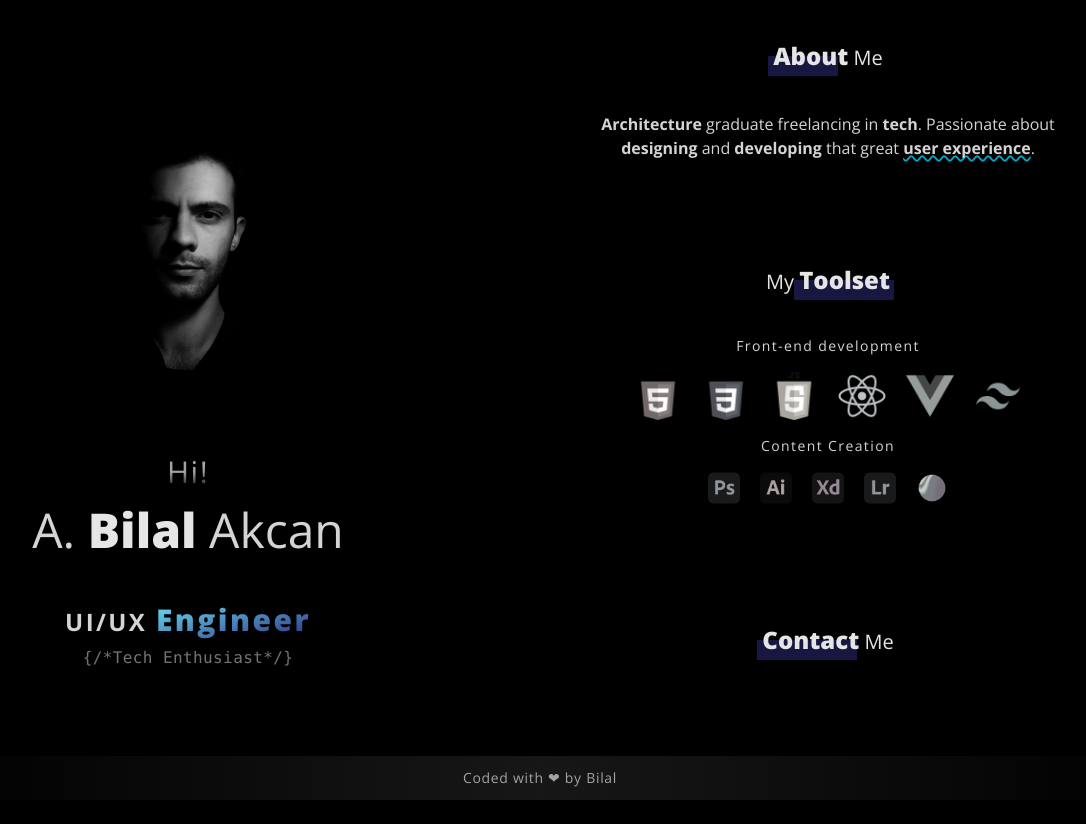
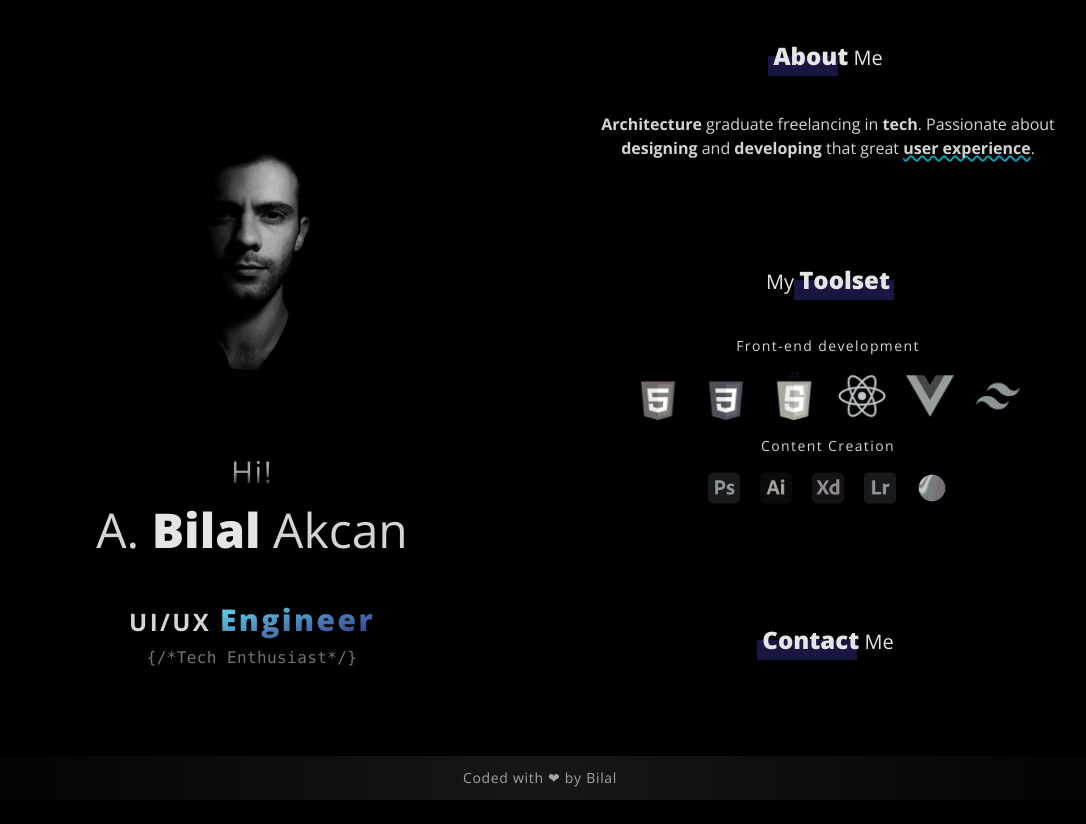
Before and after one commit to bllakcn/portfolio-bilal, a React (Create React App) app: page / in a window 1280 px wide. Shown: the whole page, without its empty margins (100-1186 px from the left). Built offline with nearby package versions, Linux system fonts and the light colour scheme.

Commit message:
Update Home.js

```diff
--- a/src/pages/Home/Home.js
+++ b/src/pages/Home/Home.js
@@ -9,7 +9,7 @@ const line = "{/*Tech Enthusiast*/}"
 export default function Home() {
   return (
     <div>
-      <main className='lg:flex bg-black justify-between'>
+      <main className='lg:px-16 lg:flex bg-black justify-between'>
         <header className="lg:flex-1 lg:max-w-xl bg-black min-h-screen flex flex-col justify-center items-center mx-auto -mt-10">
           <img className="w-64 h-64 mb-5 rounded-full" src={profile} alt="profile" />
           <div className='text-center mt-16'>
@@ -19,7 +19,7 @@ export default function Home() {
             <h3 className='p-0 m-0 tracking-wide text-l font-mono select-none text-neutral-500'>{line}</h3>
           </div>
         </header>
-        <div className='lg:opacity-90 lg:hover:opacity-100 lg:transition-opacity lg:flex-1 min-h-screen bg-black flex flex-col justify-center gap-20 md:gap-0'>
+        <div className='lg:max-w-3xl mx-auto lg:opacity-90 lg:hover:opacity-100 lg:transition-opacity lg:flex-1 min-h-screen bg-black flex flex-col justify-center gap-20 md:gap-0'>
           <About></About>
           <Skills></Skills>
           <Contact></Contact>
```
